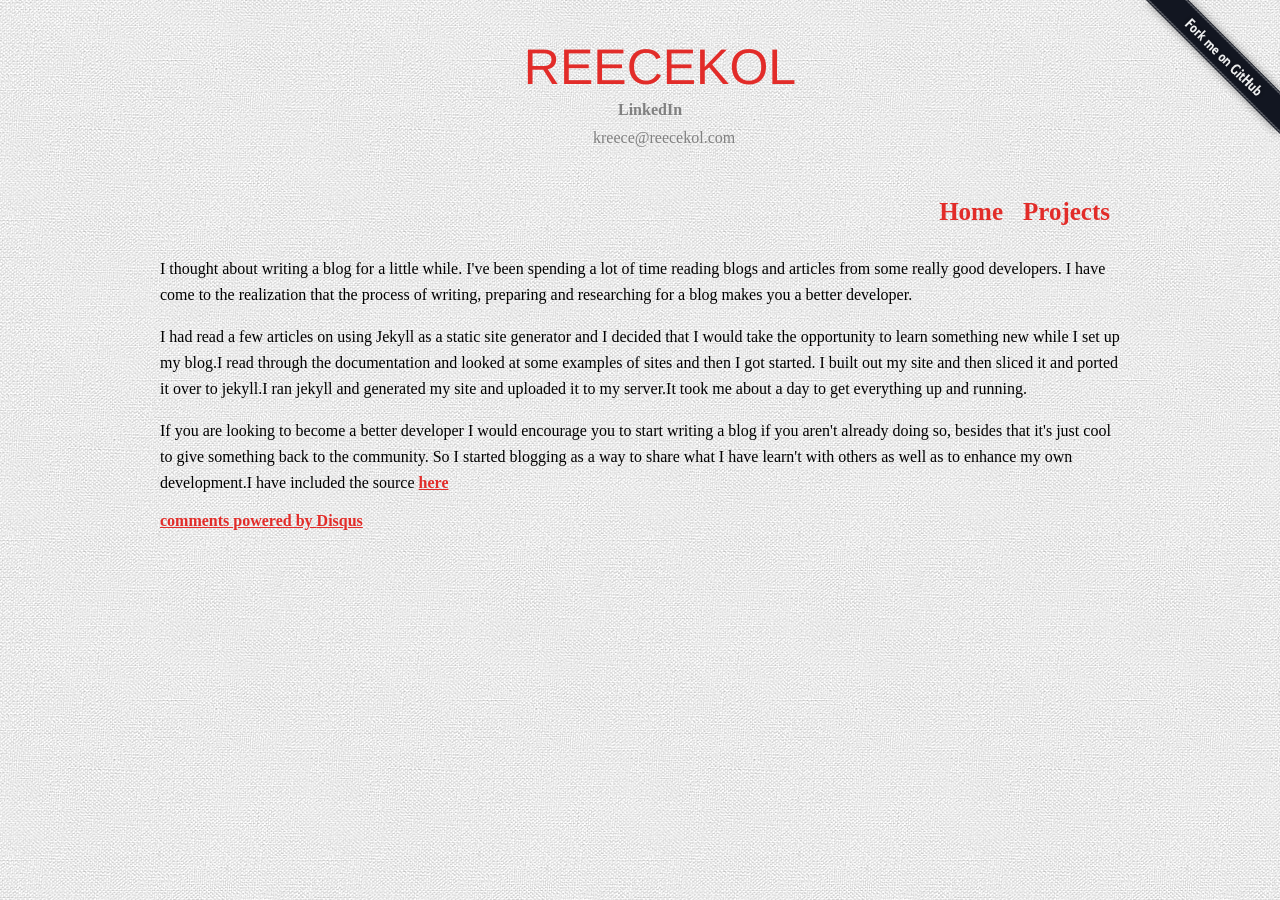
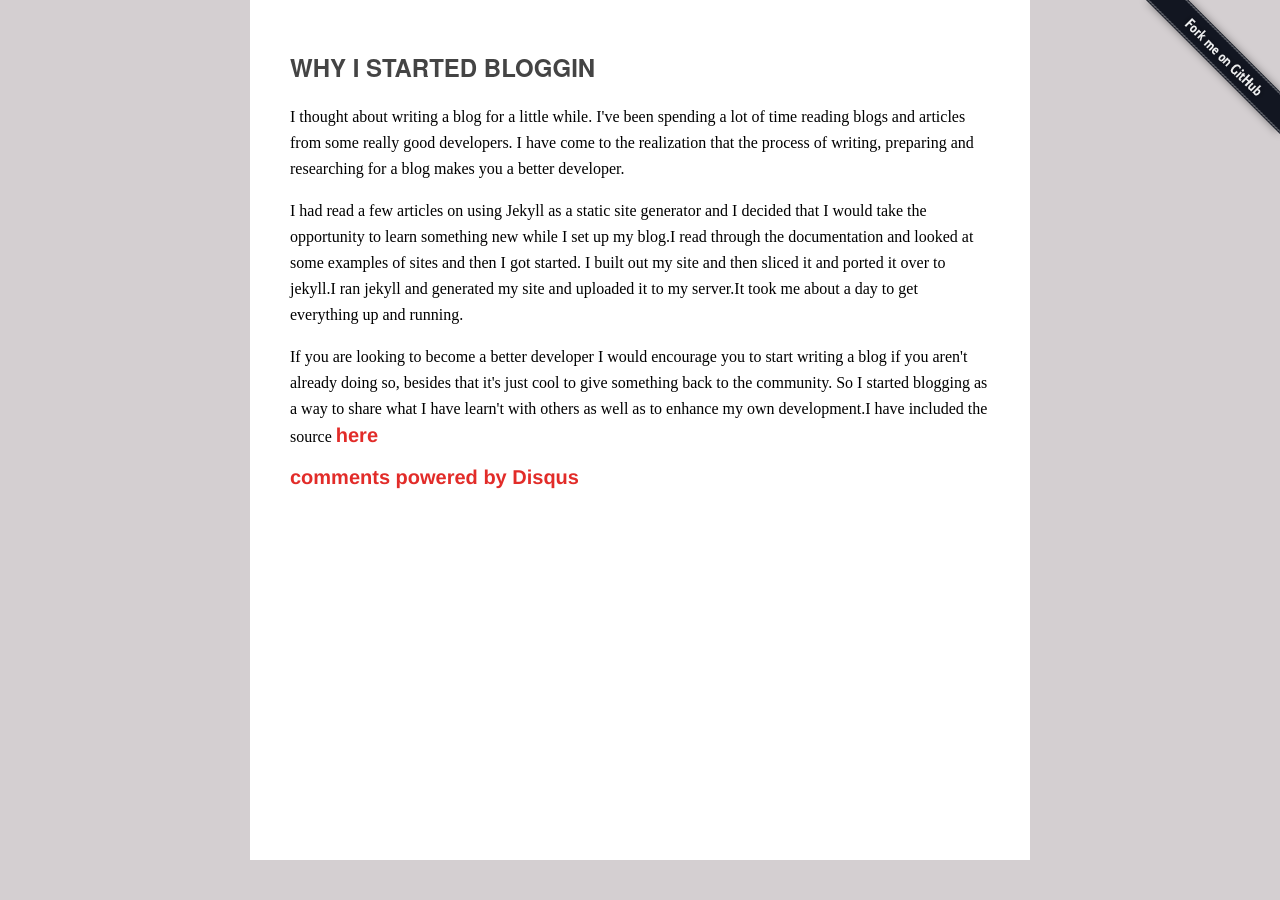
Before and after one commit to reecekol/reecekol.com, a Jekyll site: the page built from _posts/2013-01-08-Why-I-Started-Blogging.html, in a window 1280 px wide. Built offline with Jekyll 4.4.1, drawn with Linux system fonts in a browser that asks for light colours; comment, search, counter and statistics services are not loaded.

Commit message:
redesign and new post

```diff
--- a/_layouts/default.html
+++ b/_layouts/default.html
@@ -12,17 +12,6 @@
 <body>
   <div id="container">
   <div id="forkme"><a href="https://github.com/reecekol"><img src="/images/forkme.png" alt="forkme"></a></div>
-      <header>
-         <div id="heading">REECEKOL</div>
-         <div class="subhead" id="linkedin"><a href="http://www.linkedin.com/pub/kole-reece/37/a29/9b1"><p>LinkedIn</p></a></div>
-		 <div class="subhead" id="email"><p>kreece@reecekol.com</p></div>
-      </header>
-   <nav>
-     <ul>
-        <li><a href="/index.html">Home </a></li>
-	    <li><a href="/projects.html">Projects</a></li>
-     </ul>
-   </nav>
    <section class="clearfix">
      {{ content }}
    </section>
--- a/_posts/2013-01-08-Why-I-Started-Blogging.html
+++ b/_posts/2013-01-08-Why-I-Started-Blogging.html
@@ -1,7 +1,8 @@
 ---
 layout: post
-title: Why I Started Blogging.
+title: Why I Started Blogging
 ---
+<h1>Why I Started Bloggin</h1>
 
 <p>I thought about writing a blog for a little while. I've been spending a lot of time reading blogs and articles from some really good developers. I have come to the realization that the process of writing, preparing and researching for a blog makes you a better developer.</p>
 
--- a/_posts/2013-01-19-Developing-Your-Skills.html
+++ b/_posts/2013-01-19-Developing-Your-Skills.html
@@ -1,9 +1,9 @@
 ---
-title: On improving your skills.
+title: On improving your skills
 layout: post
 ---
 
-<h2>On improving your skills.</h2>
+<h2>On improving your skills</h2>
 Here it is plain and simple. If you want to improve your skills you need to <em> Read , Write and Practice.</em>
 
 <h2>Reading</h2>
--- a/_posts/2013-01-26-Loading-Effect.html
+++ b/_posts/2013-01-26-Loading-Effect.html
@@ -3,7 +3,7 @@ title: Loading Effect With Jquery
 layout: post
 ---
 
-<h2>Loading Effect</h2>
+<h1>Loading Effect</h1>
      <p>An animated gif generator is availible <a href="http://www.ajaxload.info/">here</a>.</p>
 <pre>
 
--- a/_posts/2013-02-03-HTML5SiteStarter.html
+++ b/_posts/2013-02-03-HTML5SiteStarter.html
@@ -3,4 +3,4 @@ layout: post
 title: HTML5SiteStarter.
 ---
 <h2>HTML5SiteStarter </h2>
-<p>I finally got around to building a <a href="/html5sitestarter.html">page</a> for the sitestarter project. I used the HTML5Sitestarter template to build the <a href="/html5sitestarter.html">page</a> and have included the source in the examples folder on github. All in all I think it is a great project and I thoroughly enjoyed building every aspect of it. There is certianly room for improvement but for now I am going to move on to build something new. In addition to an examples folder I added the jquery library, less.js and a default favico.ico. Look out for my upcoming post on using SASS.</p>
+<p>I finally got around to building a <a href="/html5sitestarter.html">page</a> for the sitestarter project. I used the HTML5Sitestarter template to build the <a href="/html5sitestarter.html">page</a> and have included the source in the examples folder on github. All in all I think it is a great project and I thoroughly enjoyed building every aspect of it. There is certianly room for improvement but for now I am going to move on to build something new. In addition to an examples folder I added the jquery library, less.js and a default favicon . Look out for my upcoming post on using SASS.</p>
--- a/css/style.css
+++ b/css/style.css
@@ -1,7 +1,11 @@
+
 
 body{
-background: url("/images/roughcloth.png")  0 0;
+background-color: #D4CFD1;
+margin:0;
+padding:0;
 }
+
 
 header{
 padding-top: 30px;
@@ -11,6 +15,13 @@ margin-bottom: 20px;
 
 p{
 line-height: 26px;
+}
+
+
+h1{
+text-transform:uppercase;
+font-family:HelveticaNeue;
+color:#444444;
 }
 
 nav{
@@ -59,7 +70,10 @@ display: block;
 pre{
  color:#14C41A;
  background-color:#000000;
+ padding-top:20px;
+ padding-bottom:30px;
 }
+
 #heading{
 color: #E22C29;
 text-align: center;
@@ -68,12 +82,26 @@ font-family: "HelveticaNeue-Light", "Helvetica Neue Light", "Helvetica Neue", He
 }
 
 #container {
-width: 960px;
+width: 700px;
 margin: 0 auto;
+background-color:#FFFFFF;
+padding:30px 40px;
+min-height:800px;
+}
+
+#container a{
+ text-decoration:none;
+ font-family:Helvetica;
+ font-size:20px;
 }
 
 #post{
 padding-bottom: 20px;
+}
+
+
+.post{
+ padding:5px 0px;
 }
 
 #subject{
@@ -118,3 +146,14 @@ padding: 1px;
 margin: 0px;
 color:grey;
 }
+
+.command{
+
+color: #DCA3A3;
+
+I've used both GIT and Subversion and personally don't have a preference. I wanted do a little write up so I decided to make this post. This tutorial goes through the git command line but you can download the tortoise git gui client.
+}
+
+pre caption {
+ color:#DB0F61;
+}
```
